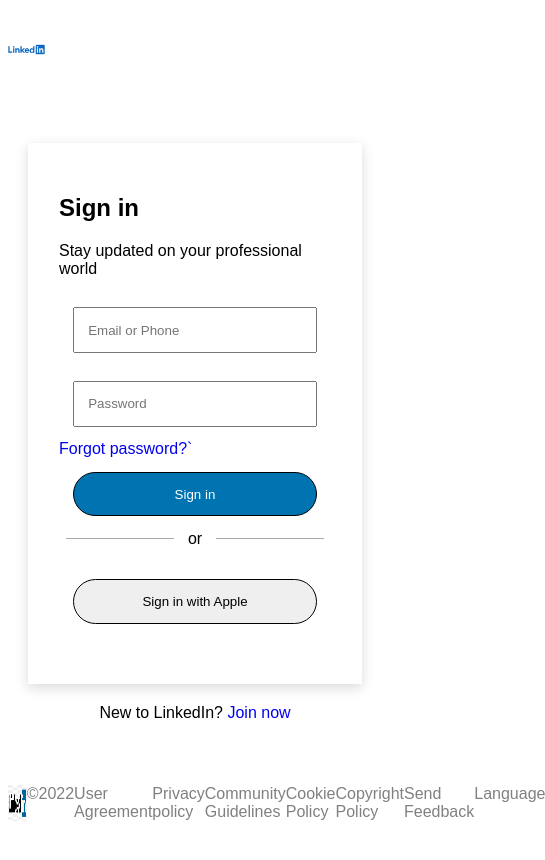
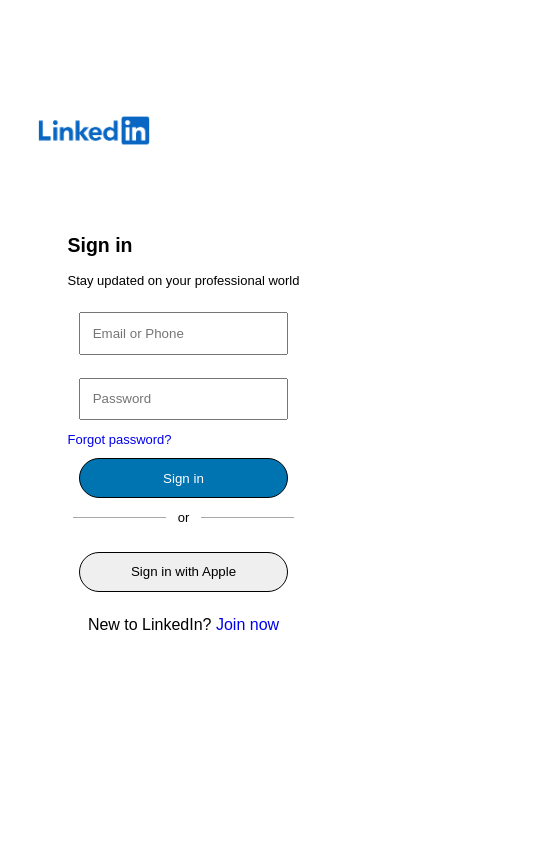
Before and after one commit to Mukalawit/login, a plain HTML site: page index.html in a window 390 px wide. Shown: the whole page, 545 px wide, since content can reach past the window. Drawn offline with Linux system fonts and the light colour scheme.

Commit message:
responsive

```diff
--- a/index.html
+++ b/index.html
@@ -16,7 +16,7 @@
                 <form action="" class="actual_form">
                     <input type="text" name="email" placeholder="Email or Phone" required>
                     <input type="password" name="password" placeholder="Password" required>
-                    <a href="#forgot">Forgot password?`</a>
+                    <a href="#forgot">Forgot password?</a>
                     <input type="submit" name="submit" value="Sign in" class="sign_in_btn">
                     <div class="separatorView">
                         <div class="separator"></div>
--- a/styles.css
+++ b/styles.css
@@ -75,3 +75,38 @@ a{
 .links img{
     width: 5%;
 }
+
+@media screen and (max-width:640px) {
+  .formContainer{
+    width:90vw;
+    height: auto;
+    position: relative;
+    top:-15%;
+  }
+  .form{
+    border:none;
+    padding:0;
+    margin: 0;
+    box-shadow: none;
+
+  }
+  .links{
+    display:none;
+  }
+  section div img{
+    width:30%;
+    padding-left:30px;
+  }
+  .form {
+    font-size: small;
+  }
+}
+@media screen and (min-width:640px) and (max-width:1008px){
+    section div img{
+        width:15%;
+        padding-left:30px;
+      }
+    .links{
+        display: none;
+    }
+}
```
Also changed, not shown: 1 other file.
